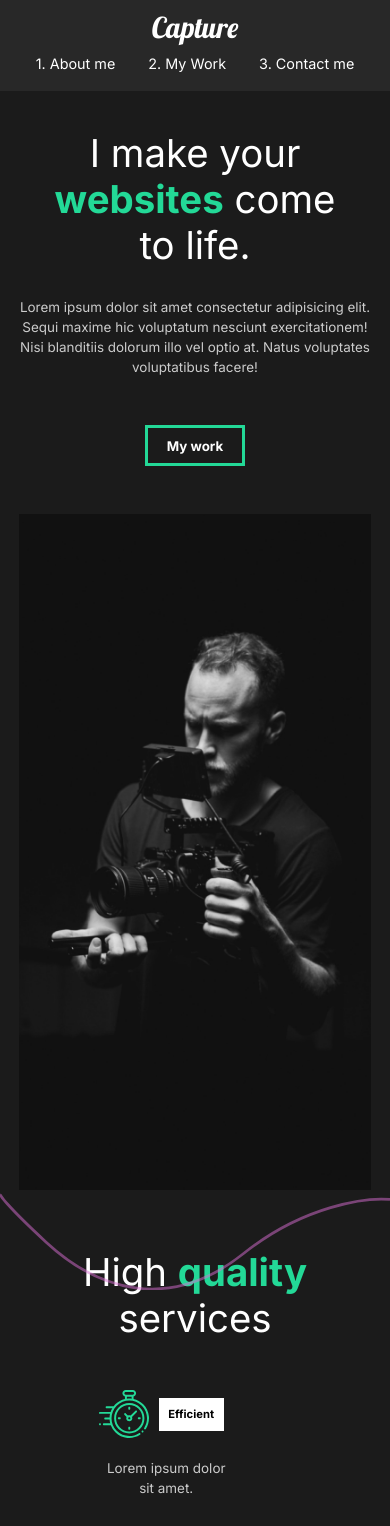
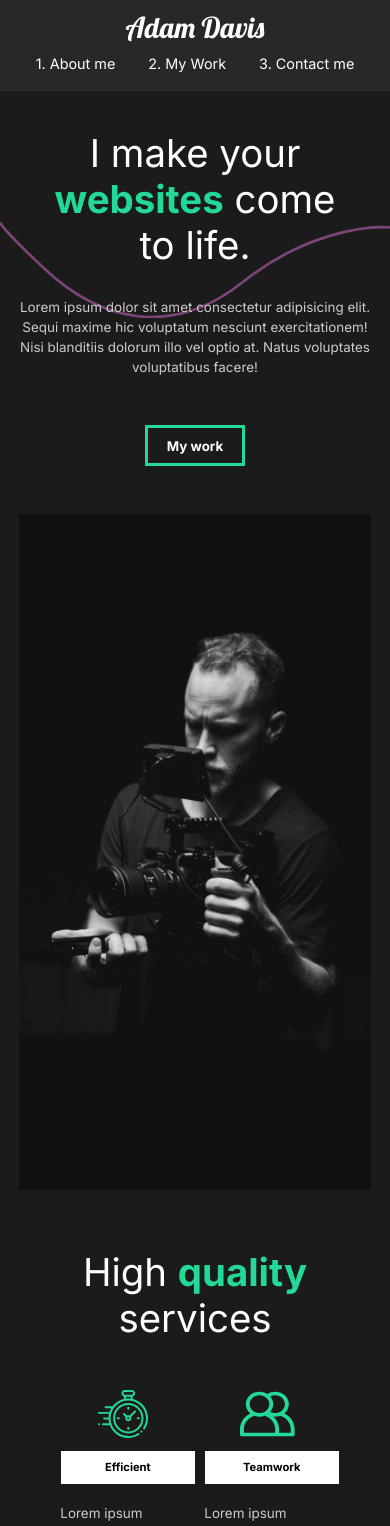
Before and after one commit to AdamDavisDeveloper/react-portfolio, a React (Create React App) app: page / in a window 390 px wide. Shown: the top 1526 px of the page. Built offline with nearby package versions, Linux system fonts and the light colour scheme.

Commit message:
add mobile styles - change wave position

```diff
--- a/src/components/Nav.js
+++ b/src/components/Nav.js
@@ -8,7 +8,7 @@ const Nav = () => {
     <StyledNav>
       <h1>
         <Link id="logo" to="/">
-          Capture
+          Adam Davis
         </Link>
       </h1>
       <ul>
--- a/src/components/ServicesSection.js
+++ b/src/components/ServicesSection.js
@@ -92,6 +92,19 @@ const Card = styled.div`
       padding: 1rem;
     }
   }
+  @media (max-width: 1008px) {
+    justify-content: center;
+    flex-basis: 15rem;
+    .icon {
+      display: block;
+      img {
+        margin-bottom: 1rem;
+      }
+    }
+    p {
+      align-items: center;
+    }
+  }
 `;
 
 export default ServicesSection;
--- a/src/components/Wave.js
+++ b/src/components/Wave.js
@@ -4,29 +4,32 @@ import styled from "styled-components";
 import { motion } from "framer-motion";
 
 const wave = () => {
-    return(
+  return (
     <WaveSvg
       viewBox="0 0 1440 363"
       fill="none"
       xmlns="http://www.w3.org/2000/svg"
     >
       <motion.path
-        initial={{pathLength: 0, pathOffset: 1 }}
-        animate={{pathLength: 1, pathOffset: 0}}
-        transition={{duration: 1}}
+        initial={{ pathLength: 0, pathOffset: 1 }}
+        animate={{ pathLength: 1, pathOffset: 0 }}
+        transition={{ duration: 1 }}
         d="M1440 27.4774C1352.73 19.8184 1122.41 49.0556 899.331 227.276C620.48 450.052 354.282 355.647 170.328 185.318C23.165 49.0556 -4.21721 8.32998 0.487081 5"
         stroke="#D96ED4"
         strokeOpacity="0.5"
         strokeWidth="10"
       />
     </WaveSvg>
-    );
+  );
 };
 
 const WaveSvg = styled.svg`
   position: absolute;
   left: 0;
-  z-index: 1;
-`
+  z-index: -10;
+  @media (max-width: 1000px) {
+    top: 220px;
+  }
+`;
 
 export default wave;
--- a/src/pages/OurWork.js
+++ b/src/pages/OurWork.js
@@ -79,6 +79,9 @@ const Work = styled(motion.div)`
   h2 {
     padding: 1rem 0rem;
   }
+  @media (max-width: 1000px) {
+    padding: 2rem 2rem;
+  }
 `;
 
 const Movie = styled(motion.div)`
```
Also changed, not shown: 1 other file (tests, documents, lock files or other folders).
